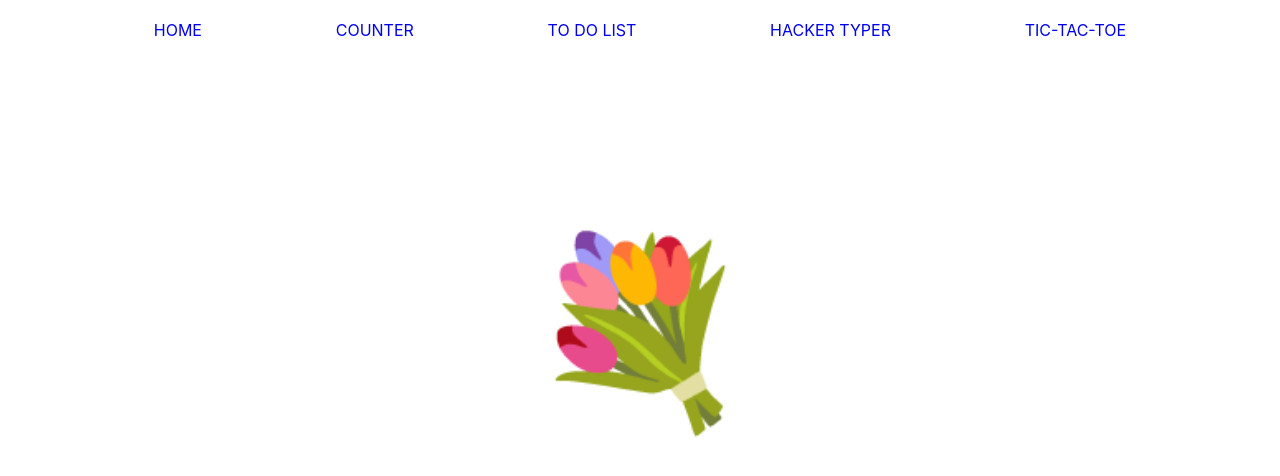
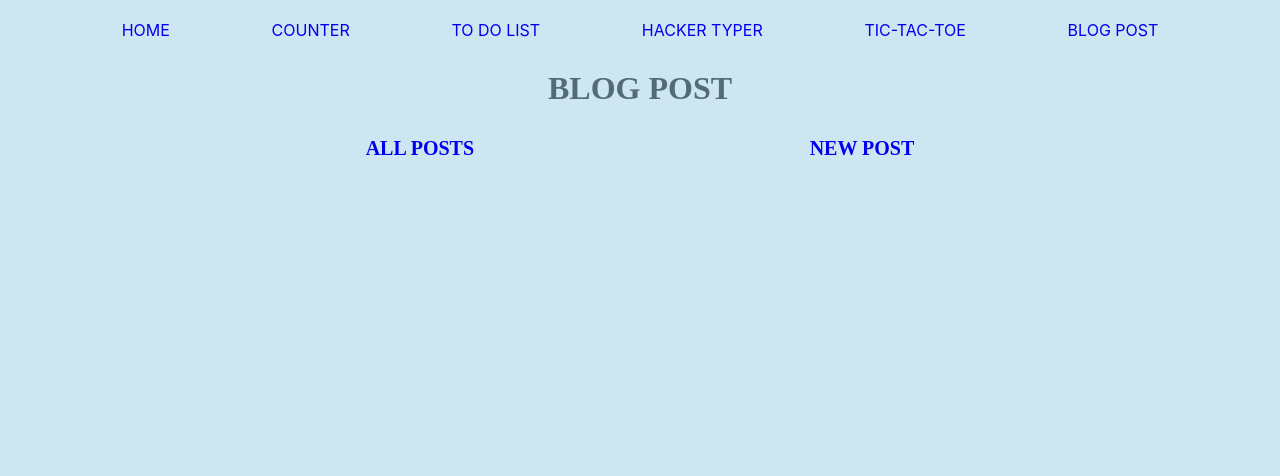
Before and after one commit to nicoleholubkova/React-apps, a React (Create React App) app: page /blogPost in a window 1280 px wide. Shown: the top 476 px of the page. Built offline with nearby package versions, Linux system fonts and the light colour scheme.

Commit message:
new branch created

```diff
--- a/src/App.tsx
+++ b/src/App.tsx
@@ -3,6 +3,7 @@
 import { MyStateComp } from "./counter/Root";
 
 import { HackerTyper } from "./hackertyper/HackerTyper";
+import { PostListApp } from "./blogPost/PostListApp";
 import { TicTacToeApp } from "./tic-tac-toe/TicTacToeApp";
 import { ToDoApp } from "./todo/ToDoApp";
 import { text } from "./hackertyper/Code";
@@ -47,6 +48,9 @@
             <div>
               <Link to="/tic-tac-toe">Tic-Tac-Toe</Link>
             </div>
+            <div>
+              <Link to="/blogPost">Blog post</Link>
+            </div>
           </DivWrapper>
         </nav>
 
@@ -63,6 +67,9 @@
           <Route path="/tic-tac-toe">
             <TicTacToeApp />
           </Route>
+          <Route path="/blogPost">
+            <PostListApp />
+          </Route>
           <Route path="/">
             <Paragraph>&#128144;</Paragraph>
           </Route>
--- /dev/null
+++ b/src/blogPost/AllPosts.tsx
@@ -0,0 +1,40 @@
+import { Link } from "react-router-dom";
+import { PostsContext } from "./PostListApp";
+import { URL_BASE } from "./RouterNav";
+import { themes } from "./Theme";
+import { useContext } from "react";
+import styled from "styled-components";
+
+export const AllPosts = () => {
+  const { posts } = useContext(PostsContext);
+
+  return (
+    <DivWrapper>
+      {posts.map((post, index) => {
+        return (
+          <Link
+            key={index}
+            to={URL_BASE + "Article/" + post.slug + "-" + post.id}
+          >
+            <br />
+            {post.postTitle}
+          </Link>
+        );
+      })}
+    </DivWrapper>
+  );
+};
+
+const DivWrapper = styled.div`
+  margin: 25px;
+  line-height: 1.5;
+
+  a {
+    text-decoration: ${themes.primaryTextDecoration};
+    color: ${themes.tertiaryColor};
+
+    &:hover {
+      color: ${themes.secondaryColor};
+    }
+  }
+`;
--- /dev/null
+++ b/src/blogPost/NewPost.tsx
@@ -0,0 +1,125 @@
+import { MarkdownTextarea } from "markdown-textarea-react";
+import { PostsContext } from "./PostListApp";
+import { themes } from "./Theme";
+import React, { useContext, useState } from "react";
+import styled from "styled-components";
+import urlSlug from "url-slug";
+
+export const NewPost = () => {
+  const { addPost } = useContext(PostsContext);
+  const [postTitle, setPostTitle] = useState("");
+  const [authorName, setAuthorName] = useState("");
+  const [postText, setPostText] = useState("");
+  const [slug, setSlug] = useState("");
+  const [error, setError] = useState("");
+
+  function onSubmit(e: React.MouseEvent<HTMLButtonElement, MouseEvent>) {
+    e.preventDefault();
+
+    setError("");
+    if (postTitle.replace(" ", "") === "") {
+      setError("Title is required");
+      return;
+    }
+    if (authorName.replace(" ", "") === "") {
+      setError("Author is required");
+      return;
+    }
+    if (postText.replace(" ", "") === "") {
+      setError("Text is required");
+      return;
+    }
+
+    addPost(postTitle, authorName, postText, slug);
+    setPostTitle("");
+    setAuthorName("");
+    setPostText("");
+    setSlug("");
+  }
+
+  return (
+    <div>
+      <DivError>{error}</DivError>
+      <Form>
+        <InputDiv>
+          <Label>Post Title</Label>
+
+          <Input
+            type="text"
+            name="post title"
+            placeholder="Post Title"
+            value={postTitle}
+            onChange={(e) => {
+              setPostTitle(e.target.value);
+              setSlug(urlSlug(e.target.value));
+            }}
+          />
+        </InputDiv>
+        <InputDiv>
+          <Label>Author Name</Label>
+          <Input
+            type="text"
+            name="author name"
+            placeholder="Author's Name"
+            value={authorName}
+            onChange={(e) => setAuthorName(e.target.value)}
+          />
+        </InputDiv>
+        <InputDiv>
+          <Label>Text Area</Label>
+          <MarkdownTextarea
+            source={postText}
+            callback={(val: React.SetStateAction<string>) => setPostText(val)}
+            verticalAutoResize={false}
+          />
+        </InputDiv>
+        <div>
+          <Button onClick={onSubmit}>Submit</Button>
+        </div>
+      </Form>
+    </div>
+  );
+};
+
+const DivError = styled.div`
+  font-size: 17px;
+  color: ${themes.quinaryColor};
+  padding: 20px 0;
+  margin: 0 41%;
+`;
+
+const Label = styled.label`
+  text-transform: ${themes.primaryTextTransform};
+  margin: 5px 22px;
+  font-size: 18px;
+`;
+
+const Button = styled.button`
+  text-align: ${themes.textAlign};
+  margin: 0 20px 20px 20px;
+  padding: 5px 10px;
+  width: 100px;
+  height: 50px;
+  font-size: 20px;
+  position: relative;
+  top: 50px;
+`;
+
+const Input = styled.input`
+  font-size: 14px;
+  text-align: ${themes.textAlign};
+  padding: 3px 20px;
+`;
+
+const Form = styled.form`
+  display: flex;
+  flex-wrap: wrap;
+  max-width: 800px;
+  left: 24%;
+  position: relative;
+`;
+
+const InputDiv = styled.div`
+  width: 50%;
+  margin: 15px 0 55px 0;
+`;
--- /dev/null
+++ b/src/blogPost/OnePost.tsx
@@ -0,0 +1,30 @@
+import { PostState } from "./PostListApp";
+import { themes } from "./Theme";
+import ReactMarkdown from "react-markdown";
+import styled from "styled-components";
+
+export const OnePost = (props: { post: PostState }) => {
+  return (
+    <DivWrapper>
+      <H2>{props.post.postTitle}</H2>
+      <H6>from {props.post.authorName}</H6>
+      <ReactMarkdown>{props.post.postText}</ReactMarkdown>
+    </DivWrapper>
+  );
+};
+
+const DivWrapper = styled.div`
+  display: inline-block;
+  margin: 20px;
+  padding: 5px 30px;
+  background-color: ${themes.quaternaryColor};
+  box-shadow: 1px 1px 11px 7px ${themes.primaryBorderShadowColor};
+`;
+
+const H2 = styled.h2`
+  font-size: 35px;
+`;
+
+const H6 = styled.h6`
+  font-weight: normal;
+`;
--- /dev/null
+++ b/src/blogPost/PostListApp.tsx
@@ -0,0 +1,94 @@
+import { Helmet } from "react-helmet";
+import { RouterNav } from "./RouterNav";
+import { themes } from "./Theme";
+import React, { useEffect, useState } from "react";
+import styled from "styled-components";
+
+export interface PostState {
+  authorName: string;
+  postTitle: string;
+  postText: string;
+  id: number;
+  slug: string;
+}
+
+export interface PostsContextState {
+  posts: PostState[];
+  addPost: (
+    postTitle: string,
+    authorName: string,
+    postText: string,
+    slug: string
+  ) => void;
+}
+
+export const PostsContext = React.createContext<PostsContextState>({
+  posts: [],
+  addPost: () => {},
+});
+
+/**
+ * Inspiration: https://usehooks.com/useLocalStorage/
+ */
+
+const useLocalStorage = (defaultValue: PostState[]) => {
+  const [posts, setPostsLocally] = useState(() => {
+    try {
+      const data = localStorage.getItem("blogPosts");
+      return data ? JSON.parse(data) : defaultValue;
+    } catch {
+      return defaultValue;
+    }
+  });
+
+  const setPosts = (value: PostState[] | ((v: PostState[]) => PostState[])) => {
+    try {
+      const valueToLocalStorage =
+        value instanceof Function ? value(posts) : value;
+      setPostsLocally(valueToLocalStorage);
+      localStorage.setItem("blogPosts", JSON.stringify(valueToLocalStorage));
+    } catch {}
+  };
+
+  return [posts, setPosts] as const;
+};
+
+export const PostListApp = () => {
+  const [posts, setPosts] = useLocalStorage([] as PostState[]);
+
+  const addPost = (
+    newPostTitle: string,
+    newAuthorName: string,
+    newPostText: string,
+    newSlug: string
+  ) => {
+    const newPost: PostState = {
+      postTitle: newPostTitle,
+      authorName: newAuthorName,
+      postText: newPostText,
+      id: posts.length,
+      slug: newSlug,
+    };
+    setPosts((prevState) => [newPost, ...prevState]);
+  };
+
+  return (
+    <PostsContext.Provider value={{ posts, addPost }}>
+      <div>
+        <Helmet>
+          <style>{"body { background-color: #CEE5F2}"}</style>
+        </Helmet>
+        <H1>Blog Post</H1>
+        <RouterNav />
+      </div>
+    </PostsContext.Provider>
+  );
+};
+
+const H1 = styled.h1`
+  color: ${themes.primaryColor};
+  text-align: ${themes.textAlign};
+  text-transform: ${themes.primaryTextTransform};
+  margin: 30px;
+  font-family: ${themes.primaryFont};
+`;
--- /dev/null
+++ b/src/blogPost/RouterNav.tsx
@@ -0,0 +1,64 @@
+import { AllPosts } from "./AllPosts";
+import { Link, Route, BrowserRouter as Router, Switch } from "react-router-dom";
+import { NewPost } from "./NewPost";
+import { OnePost } from "./OnePost";
+import { PostsContext } from "./PostListApp";
+import { themes } from "./Theme";
+import { useContext } from "react";
+import styled from "styled-components";
+
+export const URL_BASE = "/Blogpost/";
+
+export function RouterNav() {
+  const { posts } = useContext(PostsContext);
+  return (
+    <Router>
+      <div>
+        <Nav>
+          <DivLink>
+            <div>
+              <Link to={URL_BASE}>All Posts</Link>
+            </div>
+            <div>
+              <Link to={URL_BASE + "NewPost"}>New Post</Link>
+            </div>
+          </DivLink>
+        </Nav>
+
+        <Switch>
+          <Route path={URL_BASE + "NewPost"}>
+            <NewPost />
+          </Route>
+          {posts.map((post, index) => (
+            <Route
+              key={index}
+              path={URL_BASE + "Article/" + post.slug + "-" + post.id}
+            >
+              <OnePost post={post} />
+            </Route>
+          ))}
+          <Route path={URL_BASE}>
+            <AllPosts />
+          </Route>
+        </Switch>
+      </div>
+    </Router>
+  );
+}
+
+const Nav = styled.nav`
+  text-transform: ${themes.primaryTextTransform};
+  margin: 30px;
+  font-family: ${themes.primaryFont};
+  font-weight: bold;
+  font-size: 20px;
+  a {
+    text-decoration: ${themes.primaryTextDecoration};
+    text-transform: ${themes.primaryTextTransform};
+  }
+`;
+
+const DivLink = styled.div`
+  display: flex;
+  justify-content: space-evenly;
+`;
--- /dev/null
+++ b/src/blogPost/Theme.ts
@@ -0,0 +1,12 @@
+export const themes = {
+  primaryColor: "#536b78",
+  secondaryColor: "black",
+  tertiaryColor: "#536b78",
+  quaternaryColor: "#accbe1",
+  quinaryColor: "red",
+  primaryBorderShadowColor: "rgba(107, 107, 107, 0.58)",
+  primaryFont: "Bradley Hand, cursive",
+  primaryTextTransform: "uppercase",
+  primaryTextDecoration: "none",
+  textAlign: "center",
+};
```
